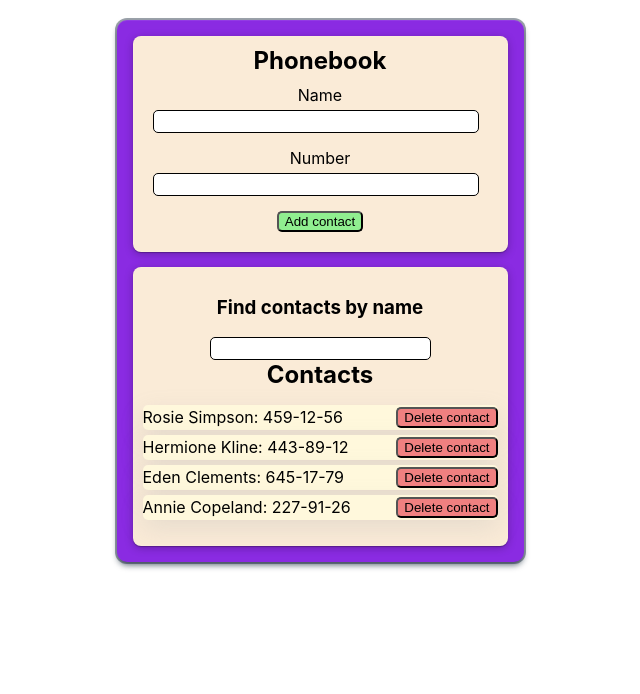
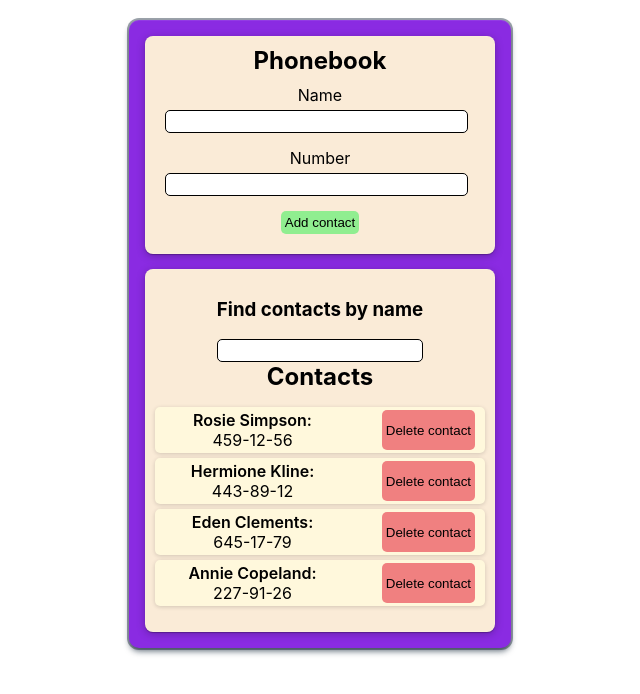
Before and after one commit to Enital/goit-react-hw-06-phonebook, a React (Create React App) app: page / in a window 1280 px wide. Shown: the top 694 px of the page, without its empty margins (320-960 px from the left). Built offline with nearby package versions, Linux system fonts and the light colour scheme.

Commit message:
02-18.01

```diff
--- a/src/components/ContactList/ContactList.jsx
+++ b/src/components/ContactList/ContactList.jsx
@@ -19,11 +19,16 @@ function ContactList() {
                 <h2>Contacts</h2>
                 <ul>
                     {contacts.map(({ id, name, number }) => {
-                        return (
-                            <li key={id} className={css.li}>
-                                <span>{name}: {number}</span>
-                            <button className={css.delete} type='button' onClick={() => deleteContactBtn(id)}>Delete contact</button>
-                        </li>
+                        return (<>
+                                <li key={id} className={css.li}>
+                                    <div className={css.contact}>
+                                        <span className={css.contactName}>{name}:</span>
+                                        <span>{number}</span>
+                                    </div>
+                                    <button className={css.delete} type='button' onClick={() => deleteContactBtn(id)}>Delete contact</button>
+                                </li>
+
+                            </>
                         )
                     })}
                 </ul>
--- a/src/components/ContactList/contactList.module.css
+++ b/src/components/ContactList/contactList.module.css
@@ -4,11 +4,19 @@ li{
     justify-content: space-between;
     margin-bottom: 5px;
     background-color: cornsilk;
-    padding: 2px 0;
+    padding: 3px 10px;
     border-radius: 5px;
-    box-shadow: rgba(149, 157, 165, 0.2) 0px 8px 24px;
+    box-shadow: rgba(0, 0, 0, 0.16) 0px 1px 4px;
 }
 .delete{
     margin-left: 10px;
     background-color: lightcoral;
 }
+.contact{
+    display: flex;
+    flex-direction: column;
+    width: 175px;
+}
+.contactName{
+    font-weight: 600;
+}
--- a/src/components/Filter/Filter.jsx
+++ b/src/components/Filter/Filter.jsx
@@ -1,13 +1,29 @@
+import { useState } from "react";
+import { useDispatch, useSelector } from "react-redux";
 // import React, { useMemo } from "react";
 import css from './filter.module.css';
-// import PropTypes from 'prop-types';
 // import getStorage from "redux-persist/es/storage/getStorage";
 
 function Filter() {
-    // const contacts = getStorage();
-    // const filterContacts = ()=> {
-    //     return contacts.filter(contact => contact.name.toLowerCase().includes(filter.toLowerCase()));
-    // };
+    const [filter, setFilter] = useState('')
+    const dispatch = useDispatch();
+    const contacts = useSelector(state => state.contacts);
+    // const filter = useSelector(state => state.contacts.filter);
+    // console.log(filter)
+    console.log(contacts);
+
+    const filterContacts = (e) => {
+        setFilter(e);
+        console.log(e)
+        contacts.filter(contact => contact.name.toLowerCase().includes(filter.toLowerCase()));
+    };
+
+    if (filter) {
+        console.log('filter')
+    } else {
+        console.log('else');
+    }
+
     return (
         <>
             <h3>Find contacts by name</h3>
@@ -15,8 +31,8 @@ function Filter() {
                 <input
                     type="text"
                     name='filter'
-                    // value={filter}
-                    // onChange={event => { setFilter(event.currentTarget.value) }}
+                    value={filter}
+                    onChange={event => { filterContacts(event.currentTarget.value) }}
                     className={css.input}
                     />
                 </label>
--- a/src/components/app.module.css
+++ b/src/components/app.module.css
@@ -1,7 +1,7 @@
 .container{
     padding: 16px 16px;
     margin: 20px auto;
-    width: 375px;
+    width: 350px;
     border-radius: 10px;
     box-shadow: rgba(6, 24, 44, 0.4) 0px 0px 0px 2px, rgba(6, 24, 44, 0.65) 0px 4px 6px -1px, rgba(255, 255, 255, 0.08) 0px 1px 0px inset;
     background-color: blueviolet;
--- a/src/index.module.css
+++ b/src/index.module.css
@@ -14,7 +14,14 @@ code {
     monospace;
 }
 button{
+  border: none;
+  padding: 4px;
   border-radius: 5px;
+  transition: all cubic-bezier(0.075, 0.82, 0.165, 1) 250ms;
+}
+button:hover,
+button:active{
+  box-shadow: rgba(138, 43, 226, 0.75) 0px 5px 15px 0px;
 }
 ul{
   padding: 0;
--- a/src/redux/contactSlice.js
+++ b/src/redux/contactSlice.js
@@ -6,7 +6,8 @@ const initialState = {
         { id: 'id-2', name: 'Hermione Kline', number: '443-89-12' },
         { id: 'id-3', name: 'Eden Clements', number: '645-17-79' },
         { id: 'id-4', name: 'Annie Copeland', number: '227-91-26' },
-    ]
+    ],
+    // filter: '',
 };
 
 const contactsSlice = createSlice({
@@ -27,6 +28,7 @@ const contactsSlice = createSlice({
     }
 });
 
+
 export const { addContact, deleteContact, filterContact } = contactsSlice.actions;
 
 export const contactsReducer = contactsSlice.reducer;
```
